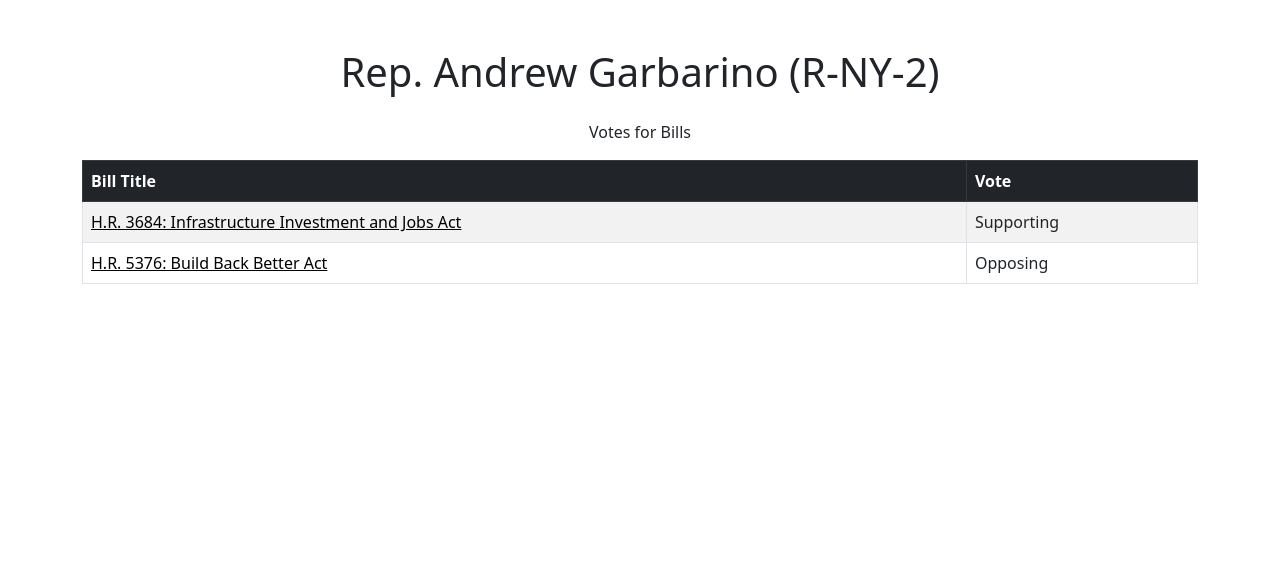
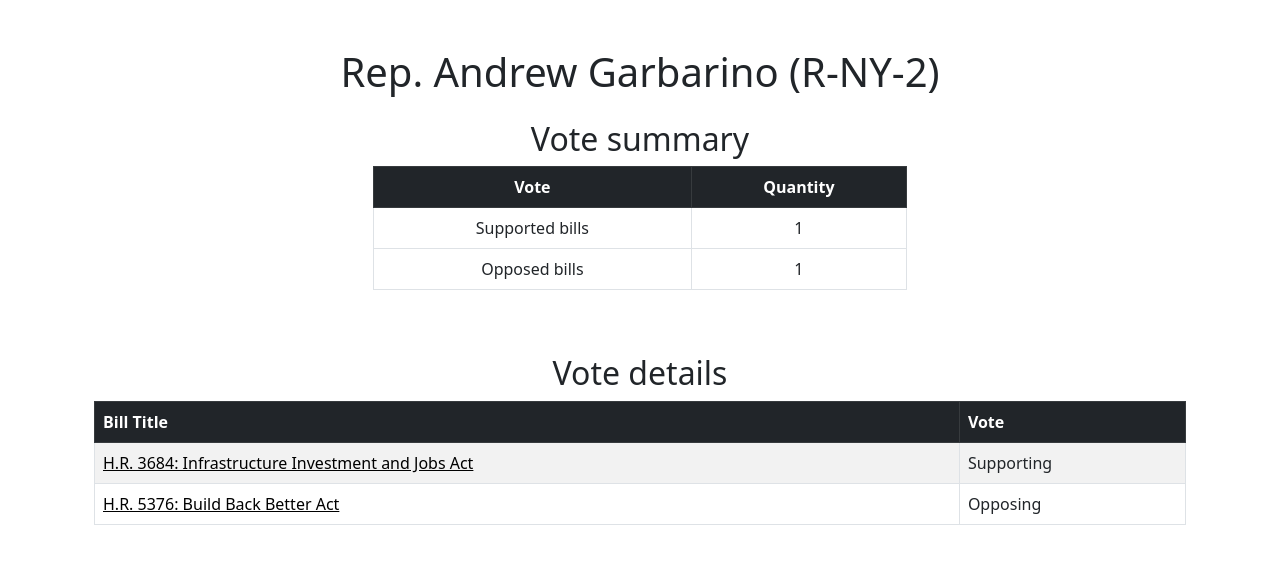
Before and after one commit to peuic/quorum_test, a Django app: page /legislators/15318/ in a window 1280 px wide. Shown: the part 56-620 px from the top of the page. Run offline with Django 3.2, Linux system fonts and the light colour scheme; data comes from the database, SQL or seed files in the repository.

Commit message:
Add summary table

```diff
--- a/core/templates/core/legislator_detail.html
+++ b/core/templates/core/legislator_detail.html
@@ -3,9 +3,34 @@
 {% block title %}{{ legislator.name }}{% endblock %}
 
 {% block content %}
+<div class="container">
     <h1 class="text-center mb-4">{{ legislator.name }}</h1>
-<p class="text-center">Votes for Bills</p>
+    <h2 class="text-center">Vote summary</h2>
 
+    <div class="row justify-content-center mb-5">
+        <div class="col-md-6">
+            <table class="table table-bordered text-center">
+                <thead class="table-dark">
+                    <tr>
+                        <th>Vote</th>
+                        <th>Quantity</th>
+                    </tr>
+                </thead>
+                <tbody>
+                    <tr>
+                        <td>Supported bills</td>
+                        <td>{{ bills_supported }}</td>
+                    </tr>
+                    <tr>
+                        <td>Opposed bills</td>
+                        <td>{{ bills_opposed }}</td>
+                    </tr>
+                </tbody>
+            </table>
+        </div>
+    </div>
+
+    <h2 class="text-center mt-5">Vote details</h2>
     <table class="table table-striped table-bordered">
         <thead class="table-dark">
             <tr>
@@ -26,4 +51,5 @@
             {% endfor %}
         </tbody>
     </table>
+</div>
 {% endblock %}
--- a/core/views.py
+++ b/core/views.py
@@ -87,11 +87,18 @@ def legislator_detail(request, legislator_id):
     legislator = get_object_or_404(Legislator, id=legislator_id)
     votes = VoteResult.objects.filter(legislator_id=legislator.id)
     vote_data = []
+    bills_supported = 0
+    bills_opposed = 0
 
     for vote in votes:
         bill = Bill.objects.filter(
             id=Vote.objects.filter(id=vote.vote_id).first().bill_id
         ).first()
+        if vote.vote_type == 1:
+            bills_supported += 1
+        elif vote.vote_type == 2:
+            bills_opposed += 1
+
         vote_data.append(
             {
                 "bill_title": bill.title if bill else "Unknown",
@@ -106,6 +113,8 @@ def legislator_detail(request, legislator_id):
         {
             "legislator": legislator,
             "vote_data": vote_data,
+            "bills_supported": bills_supported,
+            "bills_opposed": bills_opposed,
         },
     )
 
```
Lines whose indentation alone changed are shown as unchanged.
